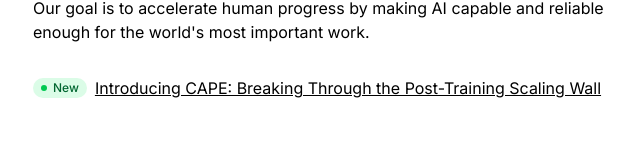
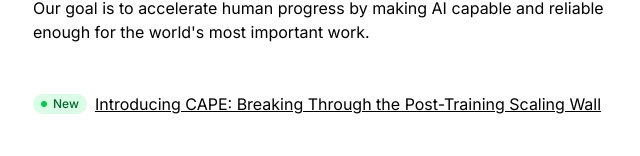
Before and after one commit to superficialorg/capabilitybench, a Next.js app: page / in a window 1280 px wide. Shown: the part 644-800 px from the top of the page, without its empty margins (319-959 px from the left). Built offline with nearby package versions, Linux system fonts and the light colour scheme.

Commit message:
Add extra spacing above CAPE link on homepage and above post links on research and joinus pages

```diff
--- a/app/joinus/page.tsx
+++ b/app/joinus/page.tsx
@@ -25,7 +25,7 @@
       <p className="mb-12">
         If you want to solve hard problems with real-world significance, and help shape the systems that will define the next era of AI, we'd love to meet you.
       </p>
-      <div>
+      <div className="mt-8">
         {joinusPosts
           .sort((a, b) => {
             if (
--- a/app/page.tsx
+++ b/app/page.tsx
@@ -20,7 +20,7 @@
       <p className="mb-4">
         Our goal is to accelerate human progress by making AI capable and reliable enough for the world's most important work.
       </p>
-      <div className="mt-8 mb-4 flex items-center gap-2">
+      <div className="mt-12 mb-4 flex items-center gap-2">
         <span className="flex items-center gap-1.5 rounded-full bg-green-100 px-2 py-0.5 text-xs font-medium text-green-800 dark:bg-green-900 dark:text-green-200">
           <span className="h-1.5 w-1.5 rounded-full bg-green-500"></span>
           New
--- a/app/research/page.tsx
+++ b/app/research/page.tsx
@@ -17,7 +17,7 @@
       <p className="mb-8">
         We believe AI accelerates human progress only when capability and reliability move forward together. Our research creates transparent, interpretable, and verifiable systems that make that possible.
       </p>
-      <div>
+      <div className="mt-8">
         {researchPosts
           .sort((a, b) => {
             if (
```
